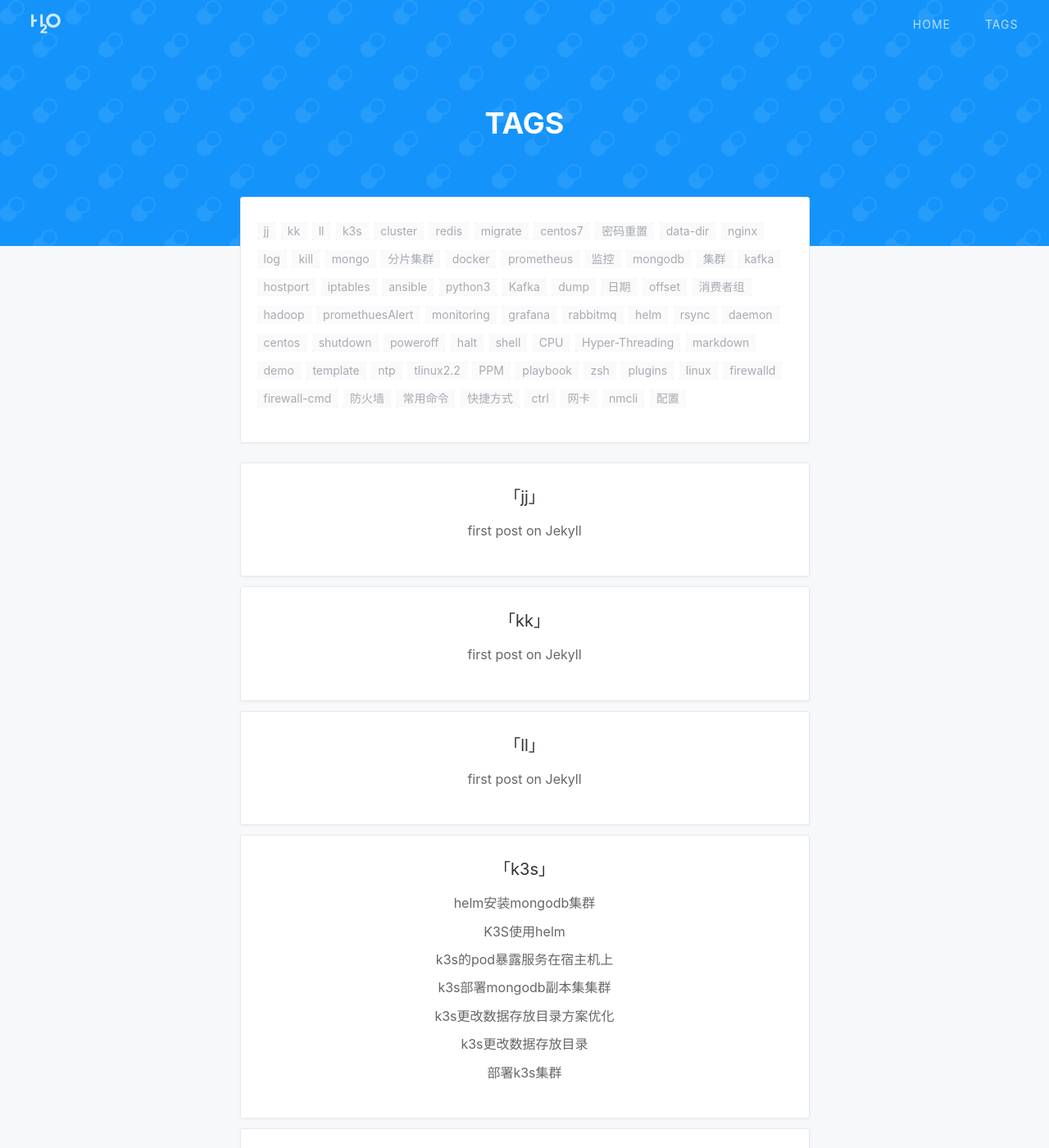
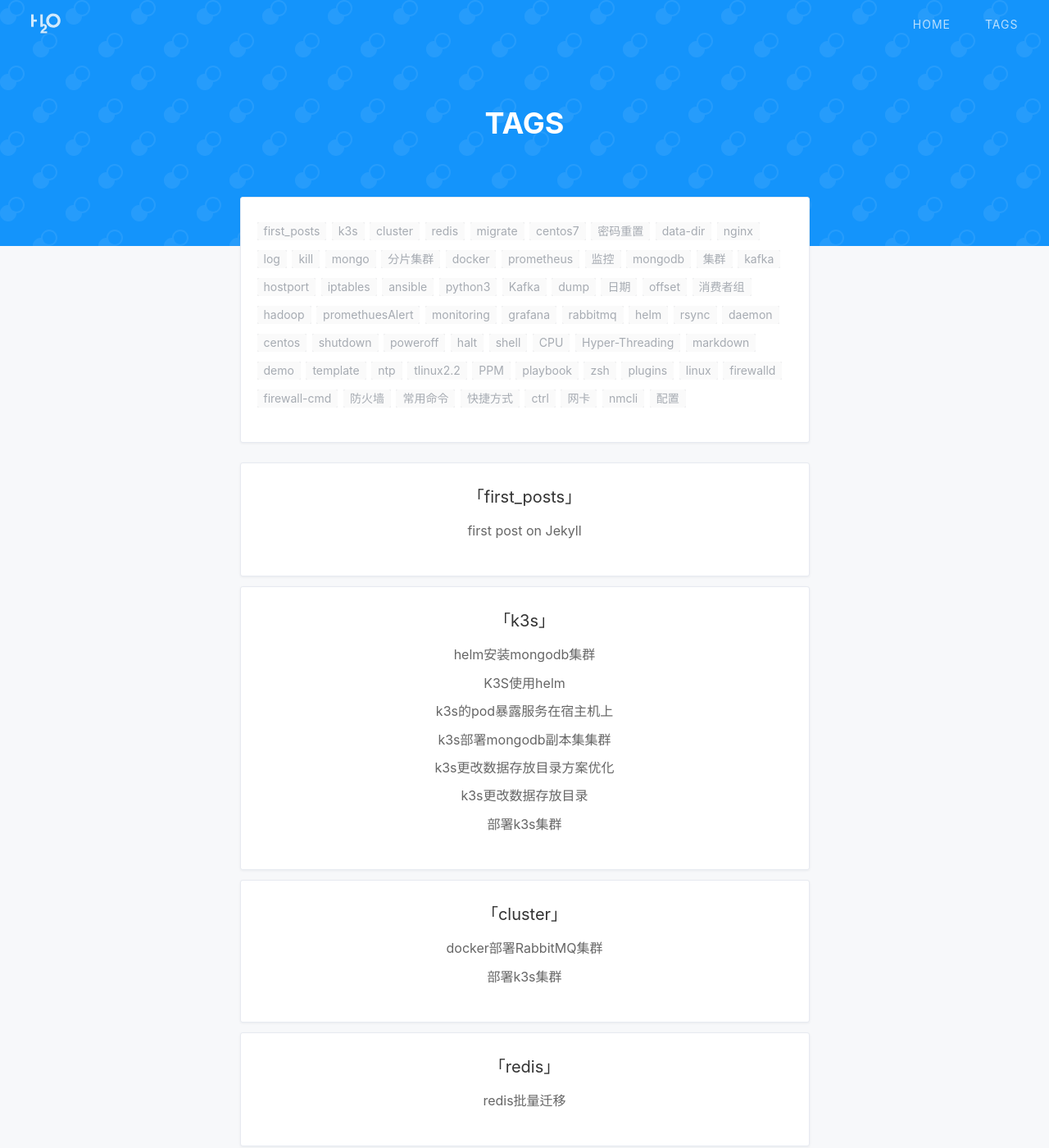
Before and after one commit to zcsee/zcsee.github.io, a Jekyll site: the page built from tags.html, in a window 1280 px wide and 1400 px high. Shown: the whole window at 82% size. Built offline with Jekyll 4.4.1, drawn with Linux system fonts in a browser that asks for light colours; nearby versions of some CDN libraries; a style sheet for code colours, icons or effects is not loaded.

```diff
--- a/_posts/2023-01-12-first-post.md
+++ b/_posts/2023-01-12-first-post.md
@@ -6,7 +6,7 @@
 categories: copy
 author: Jason
 cover: 'assets/img/profile.png'
-tags: jj kk ll
+tags: first_posts
 ---
 
 > 测试下 >
```
